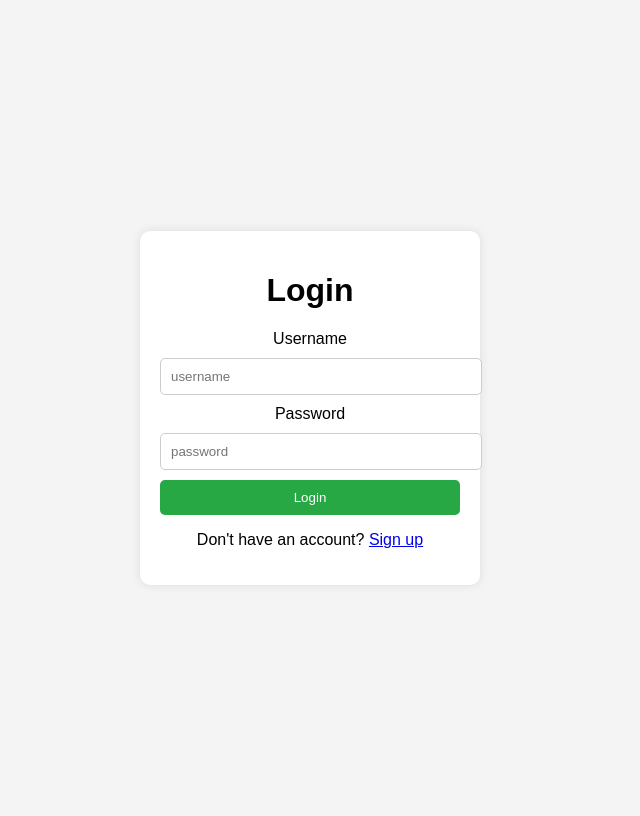
After one commit to ebtenney/math_checker, a Django app: page /checker/accounts/login/ in a window 1280 px wide. The commit adds this page. Shown: the whole page, without its empty margins (330-970 px from the left). Run offline with Django 5.2, Linux system fonts and the light colour scheme.

Commit message:
prototype working login and upload pages

```diff
--- a/checker/models.py
+++ b/checker/models.py
@@ -1,4 +1,5 @@
 from django.db import models
+from django.contrib.auth.models import User
 
 # Create your models here.
 import json
@@ -24,6 +25,11 @@ class Question(models.Model):
         model = genai.GenerativeModel("gemini-1.5-flash")
         self.ai_response = model.generate_content(self.question_text)
 
+class Student_Work_PDF(models.Model):
+    pdf = models.FileField(upload_to="uploads/")
+    name = models.CharField(default=f"{pdf.name}", max_length=25)
+    upload_date = models.DateTimeField(auto_now_add=True)
+    owner = models.ForeignKey(User, on_delete=models.CASCADE)
 
 class Student_Work(models.Model):
     file = models.FileField()
--- /dev/null
+++ b/checker/templates/authenticate/login.html
@@ -0,0 +1,86 @@
+<!DOCTYPE html>
+<html lang="en">
+<head>
+    <meta charset="UTF-8">
+    <meta name="viewport" content="width=device-width, initial-scale=1.0">
+    <title>Login</title>
+    {% load static %}
+    <link rel="shortcut icon" type="image/png" href="{% static 'diarization/favicon.ico' %}"/>
+    <style>
+        body {
+            font-family: Arial, sans-serif;
+            display: flex;
+            justify-content: center;
+            align-items: center;
+            height: 100vh;
+            background-color: #f4f4f4;
+        }
+        .login-container {
+            background: white;
+            padding: 20px;
+            border-radius: 10px;
+            box-shadow: 0 0 10px rgba(0, 0, 0, 0.1);
+            width: 300px;
+            text-align: center;
+        }
+        .login-container h2 {
+            margin-bottom: 20px;
+        }
+        .input-field {
+            width: 100%;
+            padding: 10px;
+            margin: 10px 0;
+            border: 1px solid #ccc;
+            border-radius: 5px;
+        }
+        .login-btn {
+            width: 100%;
+            padding: 10px;
+            border: none;
+            background-color: #28a745;
+            color: white;
+            border-radius: 5px;
+            cursor: pointer;
+        }
+        .login-btn:hover {
+            background-color: #218838;
+        }
+    </style>
+
+</head>
+<body>
+<header>
+    <div class="center-logo">
+    </div>
+</header>
+<main>
+    <div class="login-container">
+        <h1>Login</h1>
+        <form method="post">
+            {% csrf_token %}
+            <label for="username">Username</label>
+            <input type="text" class="input-field" id="username" name="username" placeholder="username" required>
+
+            <label for="password">Password</label>
+            <input type="password" class="input-field" id="password" name="password" placeholder="password" required>
+
+            <div class="btns">
+                <button class="login-btn" type="submit">Login</button>
+            </div>
+
+            {% if error_message %}
+                <div class="pill-error">
+                    <img src="{% static 'diarization/icons8-info.svg' %}" alt="info" class="info-icon"/>
+                    username or password is incorrect
+                </div>
+            {% endif %}
+            <p>Don't have an account? <a href="{% url 'signup' %}">Sign up</a></p>
+        </form>
+
+    </div>
+
+</main>
+
+
+</body>
+</html>
--- a/checker/urls.py
+++ b/checker/urls.py
@@ -4,7 +4,15 @@ from . import views
 
 urlpatterns = [
     path("", views.index, name="index"),
+    # path("home/", views.index, name="home"),
     path('student-work/', views.student_work_list, name='student_work_list'),
     path('questions/', views.question_list, name='question_list'),
-    path('upload/', views.upload_page, name='upload_page')
+    path('upload/', views.upload_page, name='upload_page'),
+    path('upload/', views.upload_pdf, name='upload_pdf'),
+
+
+    path('accounts/login/', views.auth_view, name="login"),
+    path('accounts/signup/', views.signup_view, name="signup"),
+    path('account/', views.account_view, name="account"),
+    path('accounts/logout/', views.logout_view, name="logout"),
 ]
--- a/checker/views.py
+++ b/checker/views.py
@@ -1,10 +1,64 @@
-from django.shortcuts import get_object_or_404, render
+from django.shortcuts import get_object_or_404, render, redirect
+
+from django.contrib.auth import authenticate, login, logout
+from django.contrib.auth.decorators import login_required
+from django.contrib.auth.models import User
 
 # Create your views here.
 from django.http import HttpResponse, Http404
 from django.template import loader
 
-from .models import Question, Student_Work
+from .models import Question, Student_Work, Student_Work_PDF
+
+def signup_view(request):
+    if request.method == 'POST':
+        username = request.POST["username"]
+        password1 = request.POST["password1"]
+        password2 = request.POST["password2"]
+
+        if password1 == password2:
+            user = User.objects.create_user(username, None, password1)
+            user.save()
+            auth = authenticate(request, username=username, password=password1)
+
+            if auth is not None:
+                login(request, auth)
+                return redirect('index')
+            else:
+                return redirect('login')
+
+        else:
+            return render(request, 'authenticate/signup.html', {'nomatch': True})
+
+    return render(request, 'authenticate/signup.html')
+
+def auth_view(request):
+    """ Login page view """
+    if request.method == 'POST':
+        username = request.POST["username"]
+        password = request.POST["password"]
+        user = authenticate(request, username=username, password=password)
+
+        if user is not None:
+            login(request, user)
+            return redirect('index')
+        else:
+            return render(request, 'authenticate/login.html', {'error_message': True})
+
+    return render(request, 'authenticate/login.html')
+
+def logout_view(request):
+    logout(request)
+    return redirect('index')
+
+@login_required
+def account_view(request):
+    """ Account page view """
+    return render(request, 'authenticate/account.html', {'audio_files': request.user.audiofile_set.all()})
+
+def home_view(request):
+    """ Homepage View """
+    return render(request, 'checker/index.html')
 
 def index(request):
     latest_question_list = Question.objects.order_by("-textbook")[:5]
@@ -13,6 +67,33 @@ def index(request):
         "latest_question_list": latest_question_list,
     }
     return HttpResponse(template.render(context, request))
+
+@login_required
+def upload_pdf(request):
+    """ pdf upload page view"""
+    max_file_size = 25 * 1024 * 1024  # 25MB in bytes
+
+    if request.method == 'POST':
+        pdf_file = request.FILES.get('pdf_file')
+        if pdf_file is not None:
+            if pdf_file.size < max_file_size:
+                pdf = Student_Work_PDF.objects.create(pdf=pdf_file,
+                                                 owner=request.user)
+                pdf.name = pdf.pdf.name.replace('uploads/', '')
+                pdf.save()
+                # TODO: send to transcription api
+                # handle_uploaded_audio(audio, audio.audio.path)
+
+                return redirect('results', pdf.id)
+            else:
+                return render(request, 'checker/upload.html',
+                              {'file_too_large': True})
+        else:
+            return render(request, 'checker/upload.html',
+                          {'no_file': True})
+
+    return render(request, 'checker/upload.html')
+
 
 def detail(request, question_id):
     question = get_object_or_404(Question, pk=question_id)
--- a/mathchecker/settings.py
+++ b/mathchecker/settings.py
@@ -94,7 +94,6 @@ DATABASES = {
     }
 }
 
-
 # Password validation
 # https://docs.djangoproject.com/en/5.1/ref/settings/#auth-password-validators
 
--- a/problem.txt
+++ b/problem.txt
@@ -1,2 +1,2 @@
-13) Use the method of cylindrical shells to find the volume generated by rotating the region bounded by the given curves about the y-axis: y= sqrt(5_x^2), y=0, x=0, x=2
+Use the method of cylindrical shells to find the volume generated by rotating the region bounded by the given curves about the y-axis: y= sqrt(5_x^2), y=0, x=0, x=2
 Give any equations in the result as LaTeX.
```
Also changed, not shown: checker/templates/authenticate/account.html (added, +152 -0 lines), checker/templates/authenticate/signup.html (added, +87 -0 lines), checker/templates/checker/BasicSite.html (+19 -4 lines), db.sqlite3 (deleted).
